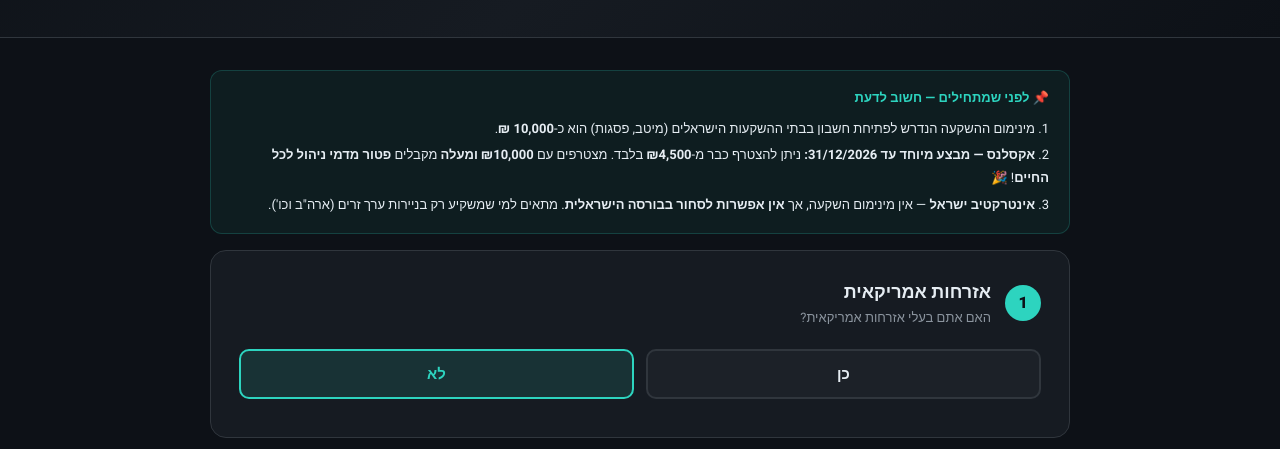
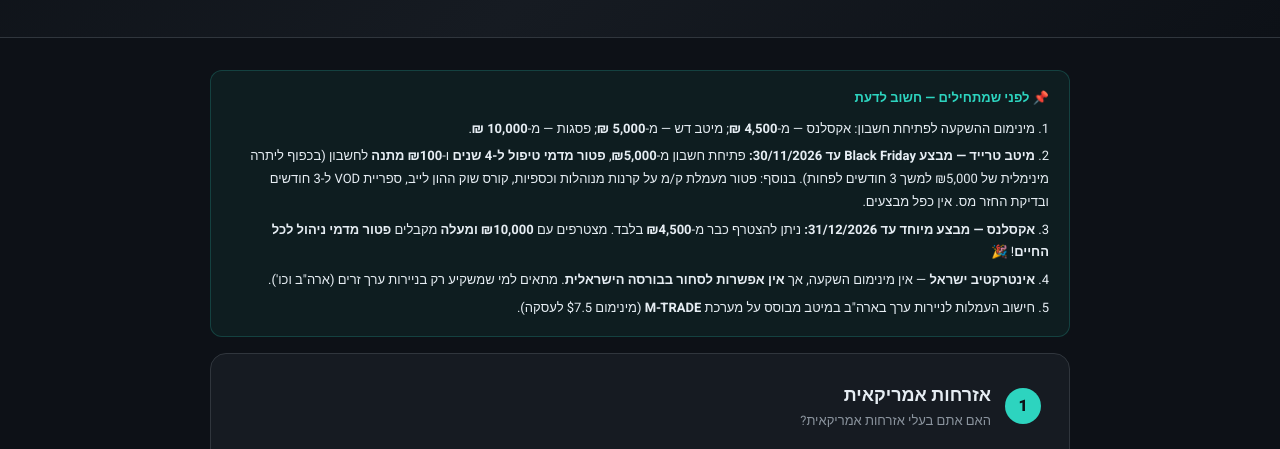
Before and after one commit to Tomcoani/compare-investment-house, a plain HTML site: page index.html in a window 1280 px wide. Shown: the part 335-784 px from the top of the page. Drawn offline with nearby package versions, Linux system fonts and the light colour scheme.

Commit message:
Add files via upload

```diff
--- a/index.html
+++ b/index.html
@@ -507,9 +507,7 @@
   <!-- NOTES -->
   <div style="background:rgba(45,212,191,0.06);border:1px solid rgba(45,212,191,0.2);border-radius:12px;padding:16px 20px;margin-bottom:16px;font-size:13px;line-height:1.75;color:#e6edf3;">
     <div style="font-weight:700;color:#2dd4bf;margin-bottom:8px;">📌 לפני שמתחילים — חשוב לדעת</div>
-    <div>1. מינימום ההשקעה הנדרש לפתיחת חשבון בבתי ההשקעות הישראלים (מיטב, פסגות) הוא כ-<strong>10,000 ₪</strong>.</div>
-    <div style="margin-top:4px">2. <strong>אקסלנס — מבצע מיוחד עד 31/12/2026:</strong> ניתן להצטרף כבר מ-<strong>₪4,500</strong> בלבד. מצטרפים עם <strong>₪10,000 ומעלה</strong> מקבלים <strong>פטור מדמי ניהול לכל החיים</strong>! 🎉</div>
-    <div style="margin-top:4px">3. <strong>אינטרקטיב ישראל</strong> — אין מינימום השקעה, אך <strong>אין אפשרות לסחור בבורסה הישראלית</strong>. מתאים למי שמשקיע רק בניירות ערך זרים (ארה"ב וכו').</div>
+    <div id="notes-body"></div>
   </div>
 
   <!-- STEP 1 -->
@@ -727,34 +725,58 @@ function setCitizenship(val) {
   }
 }
 
+// ==================== מבצעים ותוקפם ====================
+// כל מבצע פג אוטומטית בסוף יום התוקף — אחריו המחשבון חוזר לתנאים הרגילים.
+const PROMOS = {
+  mitav:      { endsISO: '2026-11-30', label: 'עד 30/11/2026' },   // Black Friday מיטב טרייד
+  excellence: { endsISO: '2026-12-31', label: 'עד 31/12/2026' }    // מבצע אקסלנס
+};
+function promoActive(key) {
+  const p = PROMOS[key];
+  if (!p) return false;
+  const end = new Date(p.endsISO + 'T23:59:59');
+  return new Date() <= end;
+}
+const MITAV_PROMO = promoActive('mitav');
+const EXC_PROMO   = promoActive('excellence');
+
 const HOUSES = [
   {
     id: 'mitav',
     name: 'מיטב דש',
     color: '#4a9eff',
-    min_investment: 10000,
+    min_investment: MITAV_PROMO ? 5000 : 10000,   // מבצע: פתיחה מ-₪5,000
     fee_il_pct: 0.0008,      // 0.08%
     fee_il_min_nis: 4.65,    // מינימום ₪4.65
-    fee_us_min_usd: 7.5,     // מינימום $7.5 לפעולה
-    mgmt_monthly_nis: 15,    // דמי ניהול ₪15/חודש
+    fee_us_min_usd: 7.5,     // מינימום $7.5 לפעולה (מערכת M-TRADE)
+    mgmt_monthly_nis: 15,    // דמי טיפול ₪15/חודש
     mgmt_offsets_trades: false,
-    mgmt_free_years: 2,      // פטור 2 שנים
-    join_bonus_nis: 0,
+    mgmt_free_years: MITAV_PROMO ? 4 : 2,         // מבצע: פטור 4 שנים (רגיל 2)
+    join_bonus_nis: MITAV_PROMO ? 100 : 0,        // מבצע: ₪100 מתנה
+    bonus_note: MITAV_PROMO ? 'בכפוף ליתרה מינימלית של ₪5,000 למשך 3 חודשים לפחות' : null,
+    perks: MITAV_PROMO ? [
+      'פטור מעמלת קנייה/מכירה על קרנות מנוהלות וכספיות',
+      'קורס הכרת שוק ההון לייב במתנה',
+      'ספריית VOD פיננסית ל-3 חודשים',
+      'בדיקת החזר מס בחינם + 10% הנחה בעמלת ההגשה'
+    ] : [],
     has_il_market: true
   },
   {
     id: 'excellence',
     name: 'אקסלנס',
     color: '#ff6b35',
-    min_investment: 4500,
+    min_investment: EXC_PROMO ? 4500 : 10000,     // מבצע: פתיחה מ-₪4,500
     fee_il_pct: 0.0007,      // 0.07%
     fee_il_min_nis: 3,       // מינימום ₪3
     fee_us_min_usd: 6,       // מינימום $6 לפעולה
     mgmt_monthly_nis: 15,    // דמי ניהול ₪15/חודש
     mgmt_offsets_trades: true, // מתקזז עם עמלות
-    mgmt_free_years: 3,      // פטור 3 שנים (אחרת)
-    mgmt_free_forever_above: 10000, // פטור לכל החיים אם הפקדה ראשונית >= 10k
+    mgmt_free_years: 3,      // פטור 3 שנים
+    mgmt_free_forever_above: EXC_PROMO ? 10000 : null, // מבצע: פטור לכל החיים מ-₪10,000
     join_bonus_nis: 100,     // מתנת ₪100
+    bonus_note: null,
+    perks: [],
     has_il_market: true
   },
   {
@@ -769,6 +791,8 @@ const HOUSES = [
     mgmt_offsets_trades: false,
     mgmt_free_years: 999,
     join_bonus_nis: 200,     // מתנת ₪200
+    bonus_note: null,
+    perks: [],
     has_il_market: true
   },
   {
@@ -783,6 +807,8 @@ const HOUSES = [
     mgmt_offsets_trades: false,
     mgmt_free_years: 999,
     join_bonus_nis: 0,
+    bonus_note: null,
+    perks: [],
     has_il_market: false      // אין בורסה ישראלית
   }
 ];
@@ -802,17 +828,53 @@ function setYears(y) {
   });
 }
 
+// ==================== הערות פתיחה (נבנות לפי המבצעים הפעילים) ====================
+function renderNotes() {
+  const el = document.getElementById('notes-body');
+  if (!el) return;
+  const il = HOUSES.filter(h => h.has_il_market);
+  const lines = [];
+
+  // מינימום לפתיחת חשבון, מקובץ לפי סכום
+  const byMin = {};
+  il.forEach(h => { (byMin[h.min_investment] = byMin[h.min_investment] || []).push(h.name); });
+  const minTxt = Object.keys(byMin).map(Number).sort((a,b) => a-b)
+    .map(m => `${byMin[m].join(', ')} — מ-<strong>${m.toLocaleString()} ₪</strong>`).join('; ');
+  lines.push(`מינימום ההשקעה לפתיחת חשבון: ${minTxt}.`);
+
+  if (MITAV_PROMO) {
+    lines.push(`<strong>מיטב טרייד — מבצע Black Friday ${PROMOS.mitav.label}:</strong> פתיחת חשבון מ-<strong>₪5,000</strong>, <strong>פטור מדמי טיפול ל-4 שנים</strong> ו-<strong>₪100 מתנה</strong> לחשבון (בכפוף ליתרה מינימלית של ₪5,000 למשך 3 חודשים לפחות). בנוסף: פטור מעמלת ק/מ על קרנות מנוהלות וכספיות, קורס שוק ההון לייב, ספריית VOD ל-3 חודשים ובדיקת החזר מס. אין כפל מבצעים.`);
+  }
+  if (EXC_PROMO) {
+    lines.push(`<strong>אקסלנס — מבצע מיוחד ${PROMOS.excellence.label}:</strong> ניתן להצטרף כבר מ-<strong>₪4,500</strong> בלבד. מצטרפים עם <strong>₪10,000 ומעלה</strong> מקבלים <strong>פטור מדמי ניהול לכל החיים</strong>! 🎉`);
+  }
+  lines.push(`<strong>אינטרקטיב ישראל</strong> — אין מינימום השקעה, אך <strong>אין אפשרות לסחור בבורסה הישראלית</strong>. מתאים למי שמשקיע רק בניירות ערך זרים (ארה"ב וכו').`);
+  lines.push(`חישוב העמלות לניירות ערך בארה"ב במיטב מבוסס על מערכת <strong>M-TRADE</strong> (מינימום $7.5 לעסקה).`);
+
+  el.innerHTML = lines.map((t,i) =>
+    `<div style="margin-top:${i===0?0:5}px">${i+1}. ${t}</div>`).join('');
+}
+
 // ==================== ELIGIBILITY ====================
 function checkEligibility() {
   const initial = readNum('initial', 0);
   const el = document.getElementById('eligibility-alert');
   if (initial === 0) { el.innerHTML = ''; return; }
-  if (initial < 4500) {
-    el.innerHTML = `<div class="alert alert-warn">⚠️ סכום זה נמוך מהמינימום של כל בתי ההשקעות. מינימום אקסלנס: ₪4,500 (מבצע עד 31/12/2026); מינימום מיטב ופסגות: ₪10,000.</div>`;
-  } else if (initial < 10000) {
-    el.innerHTML = `<div class="alert alert-info" style="background:rgba(45,212,191,0.08);border:1px solid rgba(45,212,191,0.3);color:#2dd4bf;border-radius:9px;padding:11px 15px;font-size:13px;font-weight:500;">🎉 סכום זה מתאים לאקסלנס (מבצע עד 31/12/2026). מיטב ופסגות דורשות מינימום ₪10,000.</div>`;
+
+  // בתי ההשקעות הישראלים שהסכום עומד במינימום שלהם (אינטרקטיב תמיד פתוח)
+  const il = HOUSES.filter(h => h.has_il_market);
+  const open   = il.filter(h => initial >= h.min_investment).map(h => h.name);
+  const closed = il.filter(h => initial <  h.min_investment);
+  const minAll = Math.min(...il.map(h => h.min_investment));
+
+  if (open.length === 0) {
+    el.innerHTML = `<div class="alert alert-warn">⚠️ סכום זה נמוך מהמינימום של כל בתי ההשקעות הישראלים (${minAll.toLocaleString()} ₪ לפחות). תוכלו לפתוח חשבון רק באינטרקטיב ישראל.</div>`;
+  } else if (closed.length > 0) {
+    const closedTxt = closed.map(h => `${h.name} (${h.min_investment.toLocaleString()} ₪)`).join(', ');
+    el.innerHTML = `<div class="alert alert-info" style="background:rgba(45,212,191,0.08);border:1px solid rgba(45,212,191,0.3);color:#2dd4bf;border-radius:9px;padding:11px 15px;font-size:13px;font-weight:500;">🎉 סכום זה מתאים ל${open.join(' ול')}. דורשות סכום גבוה יותר: ${closedTxt}.</div>`;
   } else {
-    el.innerHTML = `<div class="alert alert-ok">✅ סכום זה עומד בתנאי ההצטרפות של כל בתי ההשקעות. מצטרפים לאקסלנס עם ₪10,000+ מקבלים פטור מדמי ניהול לכל החיים! 🎉</div>`;
+    const extra = (EXC_PROMO && initial >= 10000) ? ' מצטרפים לאקסלנס עם ₪10,000+ מקבלים פטור מדמי ניהול לכל החיים! 🎉' : '';
+    el.innerHTML = `<div class="alert alert-ok">✅ סכום זה עומד בתנאי ההצטרפות של כל בתי ההשקעות.${extra}</div>`;
   }
 }
 
@@ -884,6 +946,8 @@ function calcHouse(h, params) {
     total_trade,
     total_mgmt,
     join_bonus: h.join_bonus_nis,
+    bonus_note: h.bonus_note || null,
+    perks: h.perks || [],
     total
   };
 }
@@ -987,6 +1051,11 @@ function calculate() {
           <span class="val neg">${res.join_bonus > 0 ? '−' + res.join_bonus.toLocaleString() + ' ₪' : '—'}</span>
         </div>
       </div>
+      ${res.bonus_note ? `<div style="font-size:11px;color:var(--text-dim);line-height:1.5;margin-top:8px;">* ${res.bonus_note}</div>` : ''}
+      ${(res.perks && res.perks.length) ? `<div style="margin-top:10px;padding-top:10px;border-top:1px solid var(--border);">
+        <div style="font-size:11.5px;font-weight:700;color:${r.color};margin-bottom:5px;">🎁 הטבות נוספות (לא מתומחרות בחישוב)</div>
+        ${res.perks.map(x => `<div style="font-size:11.5px;color:var(--text-dim);line-height:1.6;">• ${x}</div>`).join('')}
+      </div>` : ''}
     `;
     grid.appendChild(card);
   });
@@ -1143,7 +1212,7 @@ function calculate() {
 
   // Hardcoded affiliate links
   const AFFILIATE_LINKS = {
-    mitav:       'https://landing.meitav.co.il/he-IL/landing/trade/tradeleadsfreinds?utm_medium=1EC4FA32D71CA253F271E27320A98925',
+    mitav:       'https://landing.meitav.co.il/he-IL/landing/trade/tradeleads?utm_source=tomani&utm_medium=tomani',
     excellence:  'https://xnestrade.xnes.co.il/page/101?customerCode=bc2be109',
     psagot:      'https://www.psagotrade.com/friendaffiliate/?account=239135',
     interactive: 'https://lp3.inter-il.com/ab/760'
@@ -1211,6 +1280,7 @@ function attachFormatting(id) {
 }
 
 ['initial','monthly','il_amount','us_amount'].forEach(attachFormatting);
+renderNotes();
 
 function toggleTooltip(id) {
   const tt = document.getElementById(id);
```
